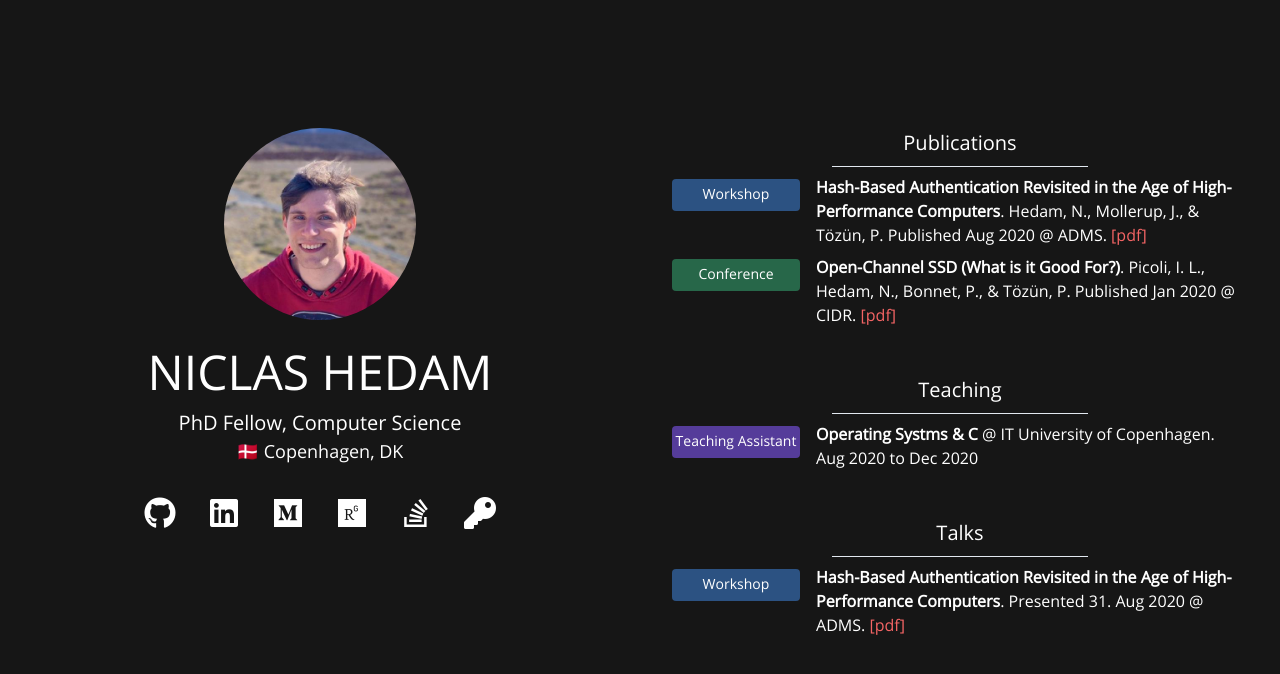
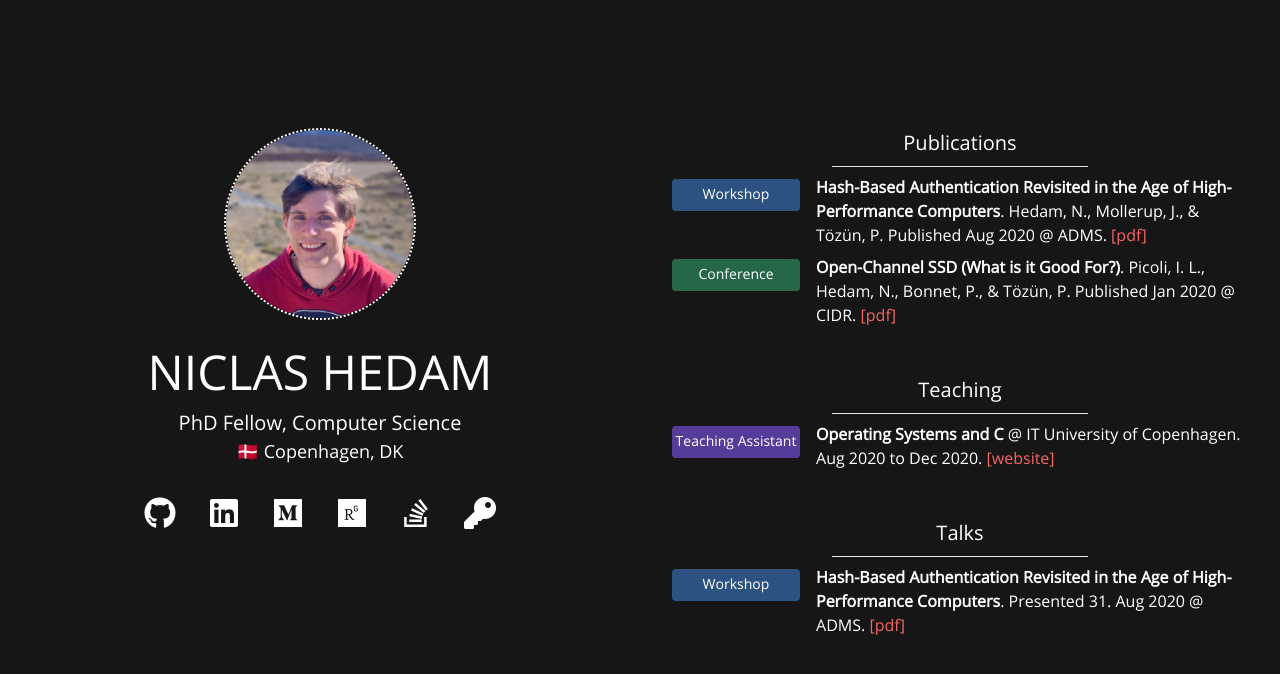
Before and after one commit to NiclasHedam/hed.am, a Jekyll site: the page built from index.markdown, in a window 1280 px wide. Shown: the top 674 px of the page. Built offline with Jekyll 4.4.1, drawn with Linux system fonts in a browser that asks for light colours.

Commit message:
Added border to image, links to teaching and ITU profile link to JSON-LD

```diff
--- a/_layouts/home.html
+++ b/_layouts/home.html
@@ -17,7 +17,7 @@
 <body class="text-white">
     <div class="container mx-auto mt-32 flex flex-wrap" role="main">
       <div class="flex-1 mb-8 text-center mx-8">
-        <img class="h-48 w-48 rounded-full mx-auto mb-4" alt="Picture of Niclas Hedam" src="niclashedam.png">
+        <img class="h-48 w-48 rounded-full mx-auto mb-4 border-white border-2 border-dotted" alt="Picture of Niclas Hedam" src="niclashedam.png">
         <h1 class="text-5xl">NICLAS HEDAM</h1>
         <h2 class="text-xl">PhD Fellow, Computer Science</h2>
         <h3 class="text-lg">&#127465;&#127472; Copenhagen, DK</h3>
@@ -103,10 +103,17 @@
                 </div>
                 <div class="flex-1">
                   <span>
-                    <b>{{ teach.title | escape }}</b> @ {{ teach.location | escape }}.
+                    <b>
+                    {{ teach.title | escape }}</b>
+                    @ {{ teach.location | escape }}.
                   </span>
                   <br />
-                  {{ teach.start | date: "%b %Y" }} to {{ teach.end | date: "%b %Y" }}
+                  {{ teach.start | date: "%b %Y" }} to {{ teach.end | date: "%b %Y" }}.
+                  {% if teach.link %}
+                    <a href="{{ teach.link }}" class="text-red-500" title="{{ talk.title | escape }} website" target="_blank">
+                      [website]
+                    </a>
+                  {% endif %}
                 </div>
               </div>
           {% endfor %}
@@ -175,7 +182,8 @@
             "https://scholar.google.com/citations?user=DdLrWgwAAAAJ",
             "https://dasya.itu.dk/people/niclashedam/",
             "https://twitter.com/niclashedam",
-            "https://pure.itu.dk/portal/da/persons/niclas-hedam(c07af2ac-7d8d-482a-ba4c-cd9559612df6).html"
+            "https://pure.itu.dk/portal/da/persons/niclas-hedam(c07af2ac-7d8d-482a-ba4c-cd9559612df6).html",
+            "https://itu.dk/people/nhed/"
           ]
         }
     </script>
```
Also changed, not shown: _teaching/2020-osc.md (+2 -1 lines).
